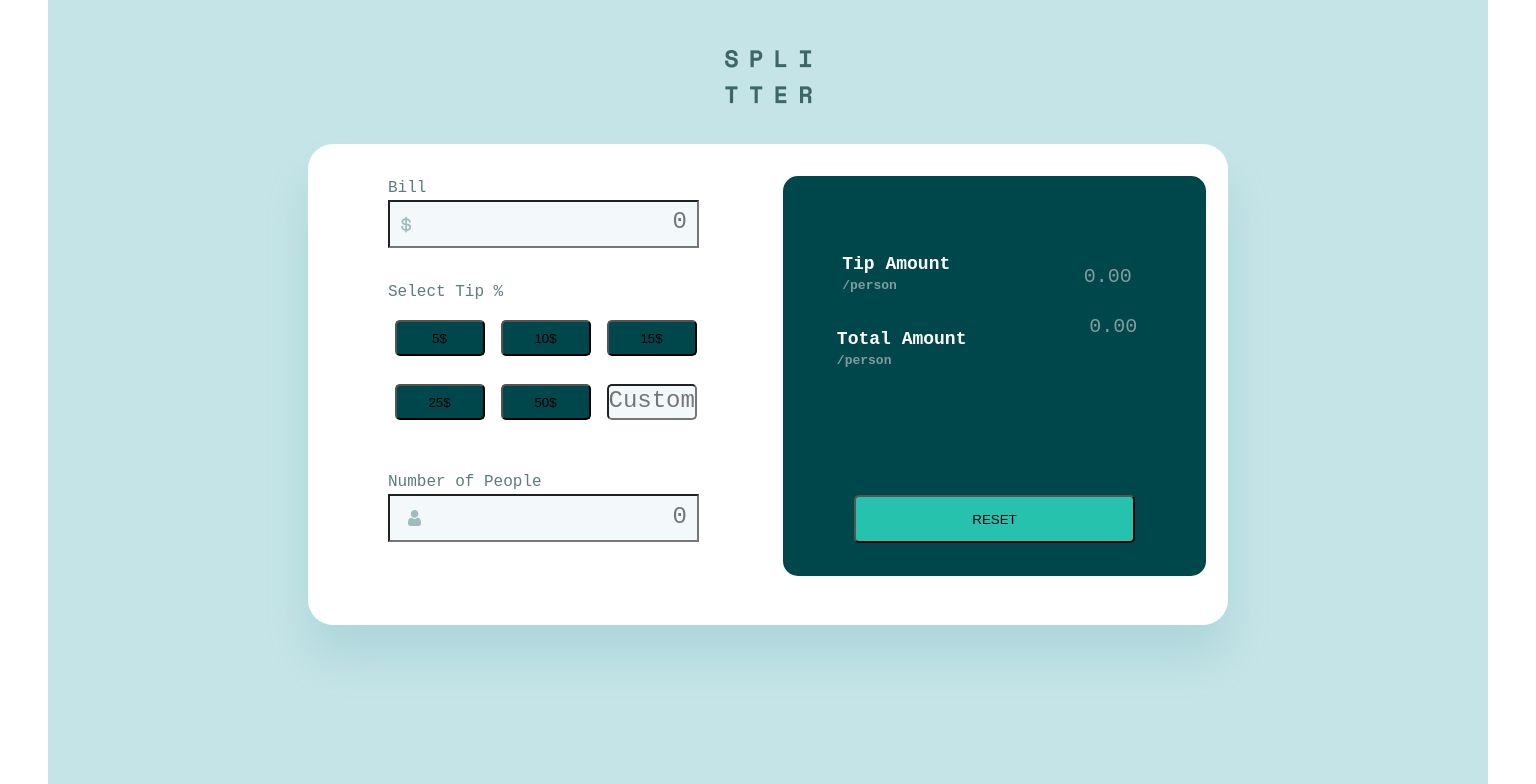
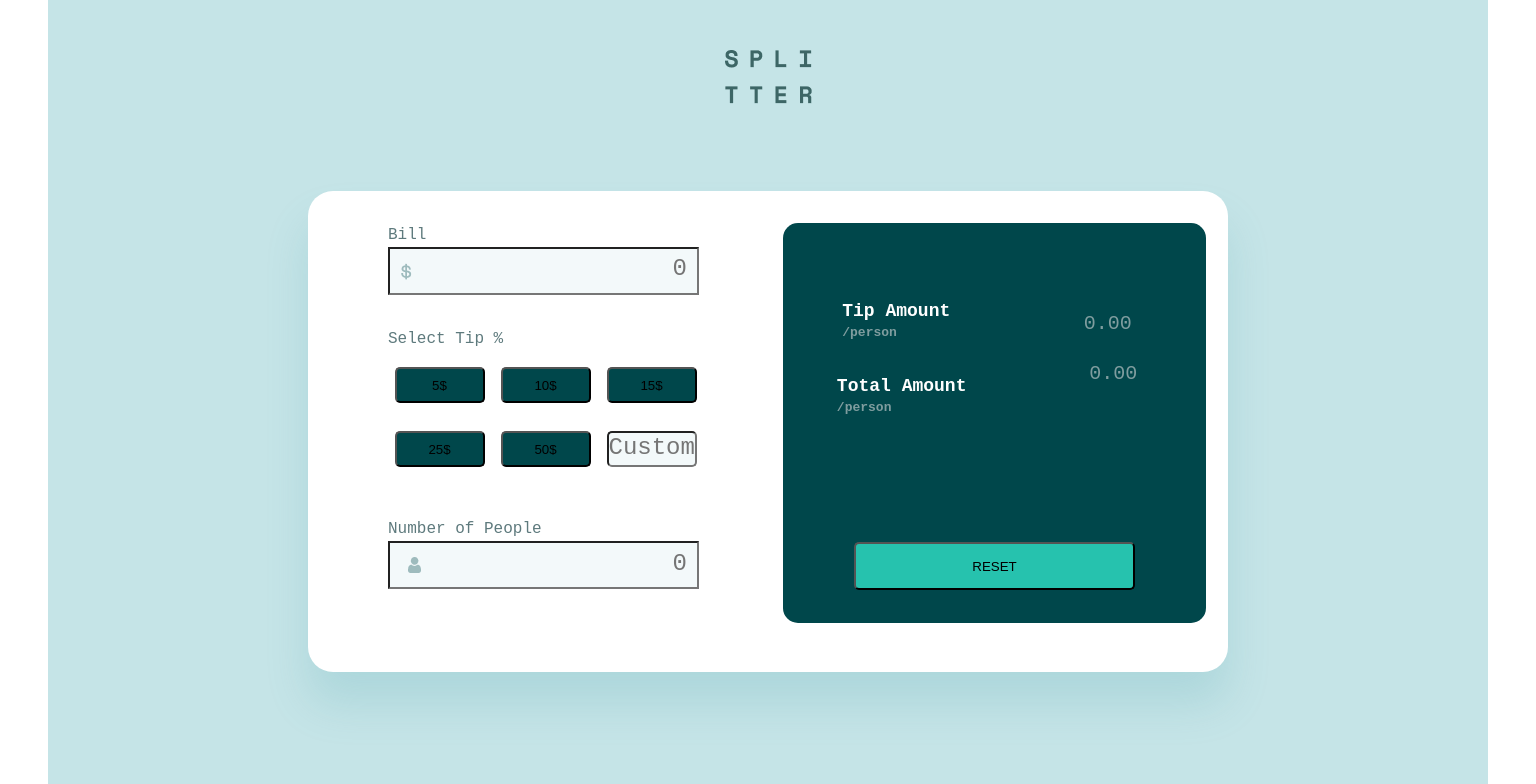
Before and after one commit to Tamuna-Z/Tip-calculator, a React (Create React App) app: page / in a window 1536 px wide. Shown: the top 784 px of the page. Built offline with nearby package versions, Linux system fonts and the light colour scheme.

Commit message:
correct styles on desktop resolution

```diff
--- a/src/Splitter.css
+++ b/src/Splitter.css
@@ -208,7 +208,7 @@ h3{
     background-color: #ffffff;
     width: 920px;
     height:481px;
-    /* margin-top: 104px; */
+    margin-top: 87px;
     box-shadow: 0px 32px 43px rgba(79, 166, 175, 0.200735);
     border-radius: 25px;
     margin-left: 260px;
```
